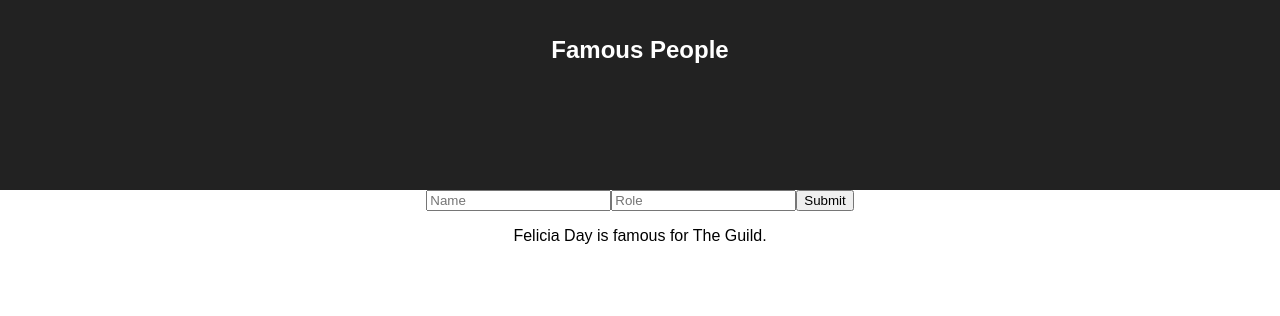
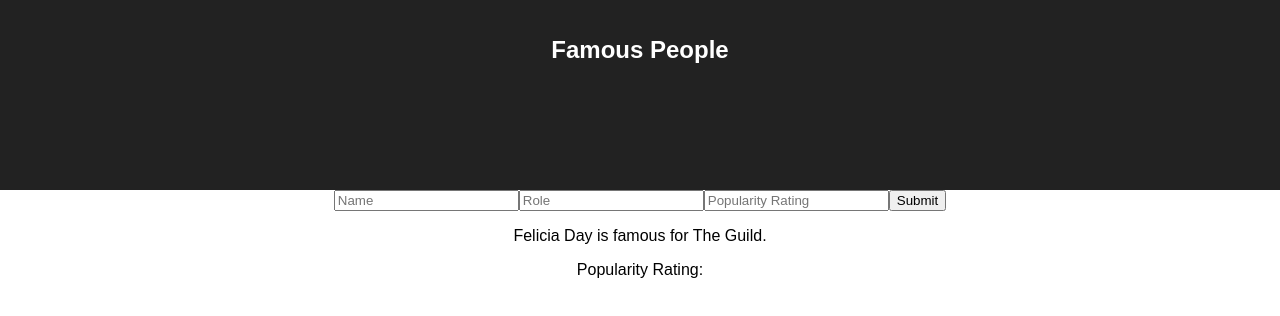
Before and after one commit to bjpennington/stars-app, a React (Create React App) app: page / in a window 1280 px wide. Shown: the top 316 px of the page. Built offline with nearby package versions, Linux system fonts and the light colour scheme.

Commit message:
added new features

```diff
--- a/src/components/Star/Star.js
+++ b/src/components/Star/Star.js
@@ -7,41 +7,56 @@ class Star extends Component {
         this.state = {
             star : {
                 name : 'Felicia Day',
-                role : 'The Guild'
+                role : 'The Guild',
+                popularity : ''
             }
          }
     }
 
-    handleNameChange = (event) => {
+    handleChangeFor = (propertyName) => (event) => {
         this.setState({
             star : {
                 ...this.state.star,
-                name : event.target.value
+                [propertyName] : event.target.value
             }
         })
     }
 
-    handleRoleChange = (event) => {
-        this.setState({
-            star : {
-                ...this.state.star,
-                role : event.target.value
-            }
-        })
-    }
+    // handleNameChange = (event) => {
+    //     this.setState({
+    //         star : {
+    //             ...this.state.star,
+    //             name : event.target.value
+    //         }
+    //     })
+    // }
 
-    handleClick = () => {
+    // handleRoleChange = (event) => {
+    //     this.setState({
+    //         star : {
+    //             ...this.state.star,
+    //             role : event.target.value
+    //         }
+    //     })
+    // }
+
+    handleSubmit = (event) => {
         console.log(this.state.star);
+        event.preventDefault();
     }
 
 
     render() {
         return (
             <div>
-                <input type="text" placeholder="Name" onChange={this.handleNameChange} />
-                <input type="text" placeholder="Role" onChange={this.handleRoleChange} />
-                <button onClick={this.handleClick}>Submit</button>
+                <form onSubmit={this.handleSubmit}>
+                    <input type="text" placeholder="Name" onChange={this.handleChangeFor('name')} />
+                    <input type="text" placeholder="Role" onChange={this.handleChangeFor('role')} />
+                    <input type="number" placeholder="Popularity Rating" onChange={this.handleChangeFor('popularity')} />
+                    <input type="submit" />
+                </form>
                 <p>{this.state.star.name} is famous for {this.state.star.role}.</p>
+                <p>Popularity Rating: {this.state.star.popularity}</p>
             </div>
         )
     }
```
